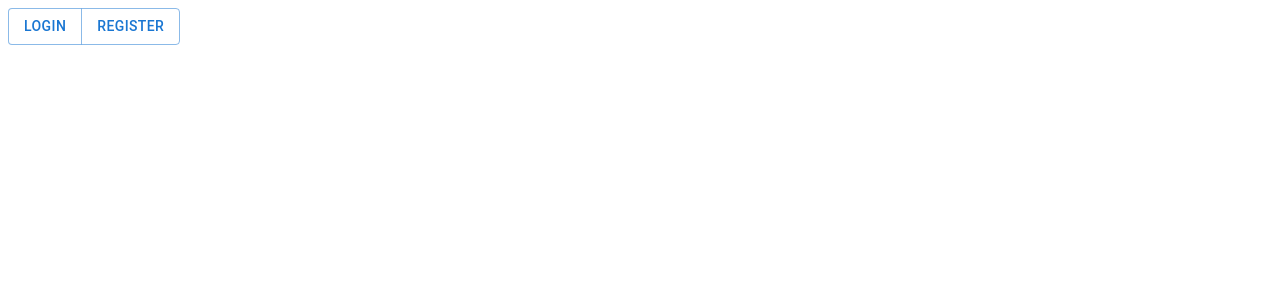
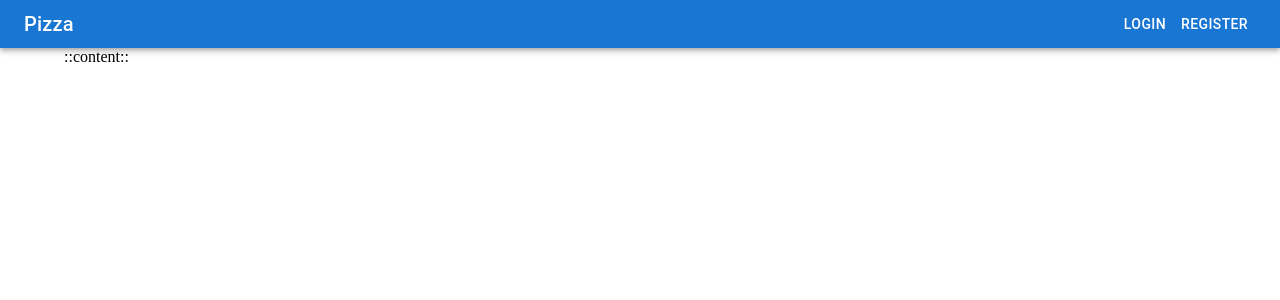
Before and after one commit to ppowicz/amogus, a React (Vite) app in the folder frontend/: page / in a window 1280 px wide. Shown: the top 300 px of the page. Built offline with nearby package versions, Linux system fonts and the light colour scheme.

Commit message:
update header

```diff
--- a/frontend/package.json
+++ b/frontend/package.json
@@ -27,7 +27,7 @@
   "devDependencies": {
     "@types/react": "^17.0.30",
     "@types/react-dom": "^17.0.10",
-    "parcel-bundler": "^1.12.5",
+    "parcel-bundler": "^1.9.4",
     "typescript": "^4.4.4"
   }
 }
--- a/frontend/public/index.html
+++ b/frontend/public/index.html
@@ -4,6 +4,7 @@
     <meta charset="UTF-8" />
     <meta http-equiv="X-UA-Compatible" content="IE=edge" />
     <meta name="viewport" content="width=device-width, initial-scale=1.0" />
+    <link rel="stylesheet" href="style.css">
     <title>amogus sus</title>
   </head>
   <body>
--- /dev/null
+++ b/frontend/public/style.css
@@ -0,0 +1,3 @@
+body {
+  margin: 0;
+}
--- a/frontend/src/components/AuthButtons.tsx
+++ b/frontend/src/components/AuthButtons.tsx
@@ -14,6 +14,9 @@ function AuthButtons() {
 
   const switchLogin = () => setLoginModal(!loginModal);
   const switchRegister = () => setRegisterModal(!registerModal);
+
+  const doLogin = () => switchLogin(); // TODO
+  const doRegister = () => switchRegister(); // TODO
 
   return (
     <>
@@ -40,7 +43,7 @@ function AuthButtons() {
               variant="standard"
             />
             <DialogActions>
-              <Button onClick={switchLogin}>Login</Button>
+              <Button onClick={doLogin}>Login</Button>
             </DialogActions>
           </DialogContent>
         </Dialog>
@@ -74,17 +77,17 @@ function AuthButtons() {
               variant="standard"
             />
             <DialogActions>
-              <Button onClick={switchRegister}>Register</Button>
+              <Button onClick={doRegister}>Register</Button>
             </DialogActions>
           </DialogContent>
         </Dialog>
       </div>
       <div className="auth-buttons">
         <ButtonGroup>
-          <Button variant="outlined" onClick={switchLogin}>
+          <Button variant="text" color="inherit" onClick={switchLogin}>
             Login
           </Button>
-          <Button variant="outlined" onClick={switchRegister}>
+          <Button variant="text" color="inherit" onClick={switchRegister}>
             Register
           </Button>
         </ButtonGroup>
--- a/frontend/src/components/Header.tsx
+++ b/frontend/src/components/Header.tsx
@@ -1,8 +1,20 @@
 import React from "react";
+import AppBar from "@mui/material/AppBar"
+import Toolbar from "@mui/material/Toolbar"
+import Typography from "@mui/material/Typography"
 import AuthButtons from "./AuthButtons";
 
 function Header() {
-  return <AuthButtons />;
+  return (
+    <AppBar position="static">
+      <Toolbar variant="dense">
+        <Typography variant="h6" sx={{  flexGrow: 1 }}>
+          Pizza
+        </Typography>
+        <AuthButtons />
+      </Toolbar>
+    </AppBar>
+  );
 }
 
 export default Header;
--- a/frontend/src/index.tsx
+++ b/frontend/src/index.tsx
@@ -1,12 +1,13 @@
 import React from "react";
 import { render } from "react-dom";
 import Header from "./components/Header";
+import Container from "@mui/material/Container";
 
 function Application() {
   return (
     <>
       <Header />
-      <></>
+      <Container>::content::</Container>
     </>
   );
 }
```
